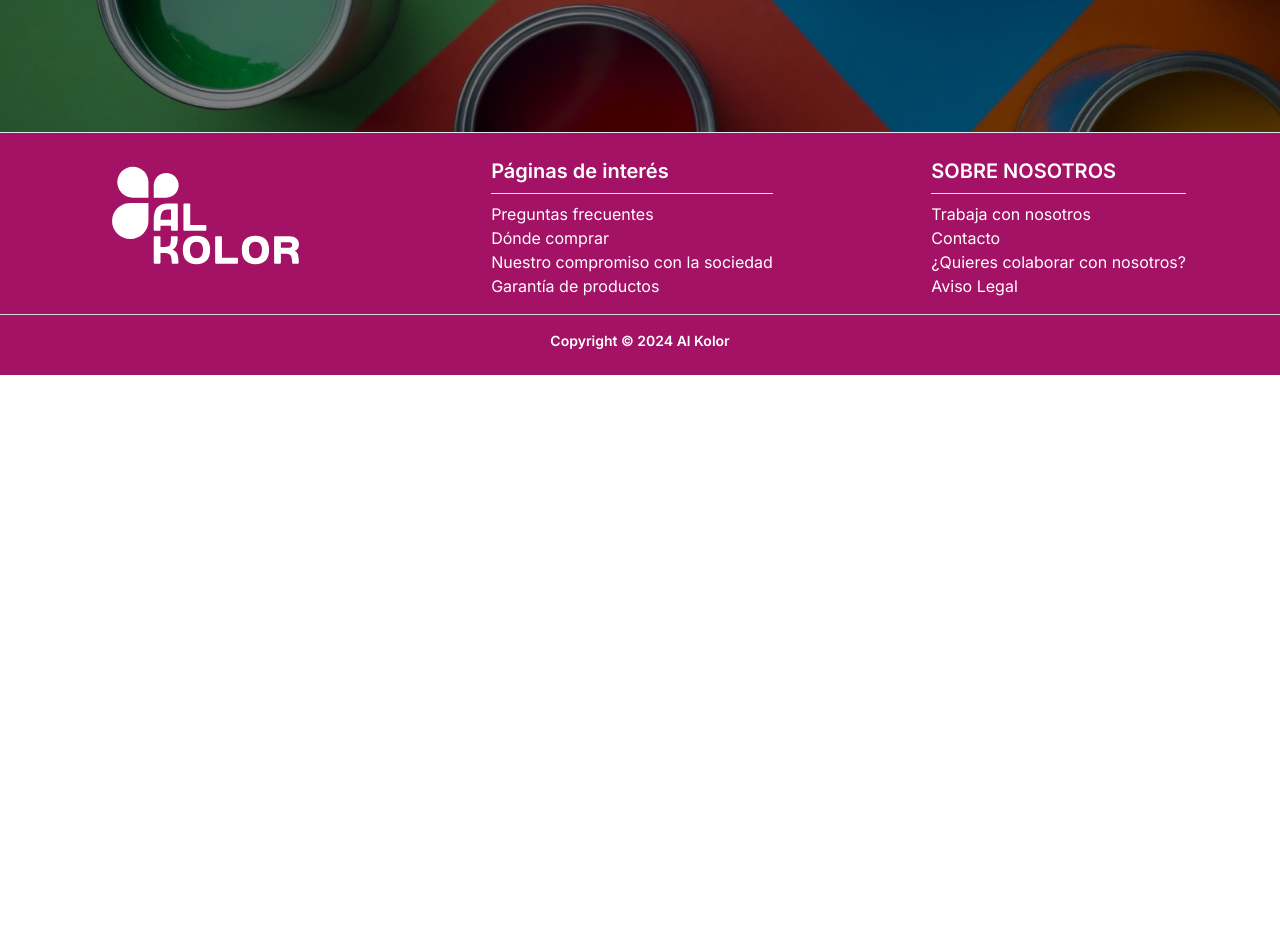
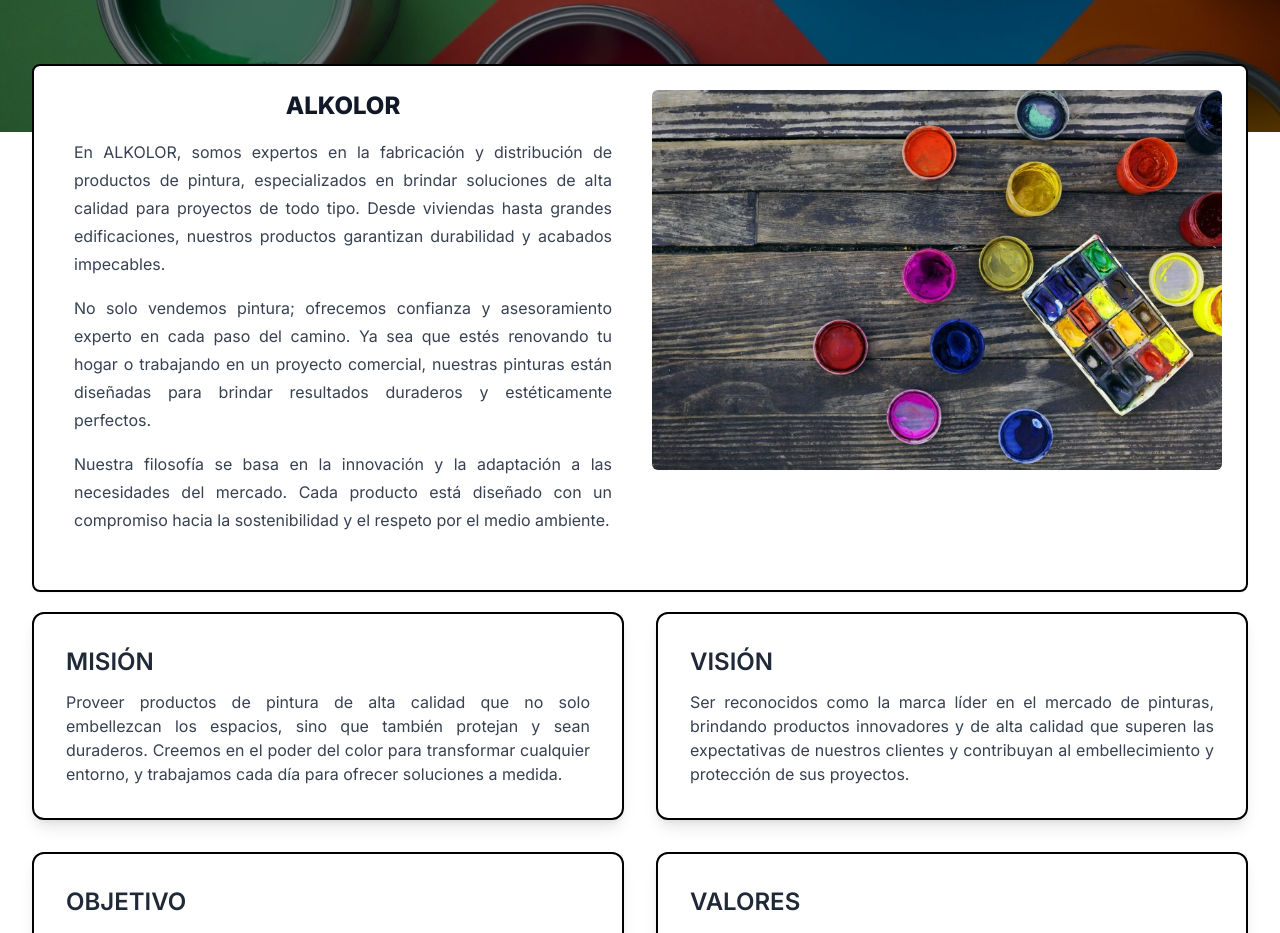
Before and after one commit to La-herramienta/alkolorFork, a Next.js app: page /Nosotros in a window 1280 px wide. Shown: the part 300-1233 px from the top of the page. Before the commit the page ends 800 px from the top, so only its background shows below. Built offline with nearby package versions, Linux system fonts and the light colour scheme.

Commit message:
Algunas animaciones de alkolor

```diff
--- a/app/MenuPrincipal.js
+++ b/app/MenuPrincipal.js
@@ -64,7 +64,7 @@
         </div>
         <div className="flex flex-col  pl-14  ">
           <div
-            className={` text-center  flex flex-col h-screen md:h-auto  md:flex md:flex-row  md:items-center md:justify-start  z-[-1] md:z-auto md:static gap-2 absolute  bg-black    md:bg-transparent  w-full left-0 top-full md:w-auto md:py-0  md:pl-0 pl-7 md:opacity-100 opacity-0 right-[-400px] transition-all ease-in   ${
+            className={` text-center  flex flex-col h-screen md:h-auto  md:flex md:flex-row  md:items-center md:justify-start  z-[-1] md:z-auto md:static gap-2 absolute  bg-Principal md:bg-transparent  w-full left-0 top-full md:w-auto md:py-0  md:pl-0 pl-7 md:opacity-100 opacity-0 right-[-400px] transition-all ease-in   ${
               isOpen ? ` right-0 py-11 opacity-100` : `hidden`
             }`}
           >
--- a/app/Nosotros/page.js
+++ b/app/Nosotros/page.js
@@ -1,10 +1,134 @@
+"use client";
 import TitleSection from "@/components/TitleSection";
 import React from "react";
+import { motion } from "framer-motion";
+import { Card, CardContent } from "@/components/ui/card";
+import Image from "next/image";
 
 const Nosotros = () => {
+  const sectionVariants = {
+    hidden: { opacity: 0, y: 50 },
+    visible: { opacity: 1, y: 0 },
+  };
+  const Data = [
+    {
+      id: 1,
+      title: "MISIÓN",
+      icon: "/Nosotros/Mision.png",
+      description:
+        "Proveer productos de pintura de alta calidad que no solo embellezcan los espacios, sino que también protejan y sean duraderos. Creemos en el poder del color para transformar cualquier entorno, y trabajamos cada día para ofrecer soluciones a medida.",
+    },
+    {
+      id: 2,
+      title: "VISIÓN",
+      icon: "/Nosotros/Vision.png",
+      description:
+        "Ser reconocidos como la marca líder en el mercado de pinturas, brindando productos innovadores y de alta calidad que superen las expectativas de nuestros clientes y contribuyan al embellecimiento y protección de sus proyectos.",
+    },
+    {
+      id: 3,
+      title: "OBJETIVO",
+      icon: "/Nosotros/Objetivos.png",
+      description:
+        "Ofrecer una amplia gama de productos que se adapten a cada necesidad, desde pinturas para pared y vinilos, hasta soluciones especializadas como pinturas acrílicas fluorescentes y barnices, con un enfoque en calidad y sostenibilidad.",
+    },
+    {
+      id: 4,
+      title: "VALORES",
+      icon: "/Nosotros/Valores.png",
+      description:
+        "Nuestros valores fundamentales incluyen la innovación, la calidad, y el compromiso con la sostenibilidad. Trabajamos para garantizar la satisfacción del cliente y contribuir al cuidado del medio ambiente en cada etapa de producción.",
+    },
+  ];
+
   return (
     <div>
       <TitleSection title={"Nosotros"} image="/Banner/BannerNosotros.webp" />
+
+      <div className="py-7 w-full h-full container shadow-md -mt-24 space-y-5">
+        <Card className="border-black border-2">
+          <CardContent className="grid w-full grid-cols-1 my-auto mt-6 mb-8 lg:grid-cols-2 gap-6">
+            <motion.div
+              className="flex flex-col justify-center items-center text-base font-normal leading-7 w-full px-2 lg:px-4 text-gray-700 text-justify space-y-4"
+              initial="hidden"
+              whileInView="visible"
+              viewport={{ once: true }}
+              transition={{ duration: 0.6, ease: "easeOut" }}
+              variants={sectionVariants}
+            >
+              <h1 className="text-xl font-extrabold leading-tight lg:text-2xl text-gray-900 uppercase">
+                ALKOLOR
+              </h1>
+              <p>
+                En ALKOLOR, somos expertos en la fabricación y distribución de
+                productos de pintura, especializados en brindar soluciones de
+                alta calidad para proyectos de todo tipo. Desde viviendas hasta
+                grandes edificaciones, nuestros productos garantizan durabilidad
+                y acabados impecables.
+              </p>
+              <p>
+                No solo vendemos pintura; ofrecemos confianza y asesoramiento
+                experto en cada paso del camino. Ya sea que estés renovando tu
+                hogar o trabajando en un proyecto comercial, nuestras pinturas
+                están diseñadas para brindar resultados duraderos y
+                estéticamente perfectos.
+              </p>
+              <p>
+                Nuestra filosofía se basa en la innovación y la adaptación a las
+                necesidades del mercado. Cada producto está diseñado con un
+                compromiso hacia la sostenibilidad y el respeto por el medio
+                ambiente.
+              </p>
+            </motion.div>
+            <motion.div
+              className="w-full"
+              initial="hidden"
+              whileInView="visible"
+              viewport={{ once: true }}
+              transition={{ duration: 0.8, ease: "easeOut" }}
+              variants={sectionVariants}
+            >
+              <Image
+                className="w-full rounded-md"
+                src="/Banner/BannerNosotros1.jpg"
+                alt="header image"
+                layout="responsive"
+                width={1200}
+                height={600}
+              />
+            </motion.div>
+          </CardContent>
+        </Card>
+        <div className="grid grid-cols-1 gap-6 md:gap-8 md:grid-cols-2">
+          {Data.map((item, index) => {
+            return (
+              <motion.div
+                key={index}
+                className="p-8 space-y-3 border-2 border-black rounded-xl shadow-lg bg-white"
+                initial="hidden"
+                whileInView="visible"
+                viewport={{ once: true }}
+                transition={{
+                  delay: index * 0.2,
+                  duration: 0.6,
+                  ease: "easeOut",
+                }}
+                variants={{
+                  hidden: { opacity: 0, scale: 0.9, y: 50 },
+                  visible: { opacity: 1, scale: 1, y: 0 },
+                }}
+              >
+                <div className="flex justify-start gap-x-2 items-center">
+                  <h1 className="text-2xl font-semibold text-gray-800 capitalize">
+                    {item.title}
+                  </h1>
+                </div>
+                <p className="text-gray-700 text-justify">{item.description}</p>
+              </motion.div>
+            );
+          })}
+        </div>
+      </div>
     </div>
   );
 };
--- a/app/page.js
+++ b/app/page.js
@@ -165,9 +165,23 @@
                   <Link
                     href={`/Productos?Categoria=${categoria?.id}`}
                     key={index}
-                    className="  relative "
+                    className="   "
                   >
-                    <div className="  h-full relative   overflow-hidden group ">
+                    <motion.div
+                      initial="hidden"
+                      whileInView="visible"
+                      viewport={{ once: true }}
+                      transition={{
+                        delay: index * 0.2,
+                        duration: 0.6,
+                        ease: "easeOut",
+                      }}
+                      variants={{
+                        hidden: { opacity: 0, scale: 0.9, y: 50 },
+                        visible: { opacity: 1, scale: 1, y: 0 },
+                      }}
+                      className="  h-full relative   overflow-hidden group "
+                    >
                       <div className=" absolute -bottom-10 group-hover:top-0 left-0 w-full h-full group-hover:bg-Principal transition-all ease-in-out duration-500  ">
                         <div className="w-full h-full   p-5   relative">
                           <div className="absolute bottom-0 group-hover:bottom-24 text-white  text-left   transition-all ease-in-out duration-500 ">
@@ -188,13 +202,26 @@
                           className="w-full z-0  h-full object-contain  "
                         />
                       )}
-                    </div>
+                    </motion.div>
                   </Link>
                 ))}
               </div>
             </div>
 
-            <div className="">
+            <motion.div
+              initial="hidden"
+              whileInView="visible"
+              viewport={{ once: true }}
+              transition={{
+                duration: 0.6,
+                ease: "easeOut",
+              }}
+              variants={{
+                hidden: { opacity: 0, scale: 0.9, y: 50 },
+                visible: { opacity: 1, scale: 1, y: 0 },
+              }}
+              className=""
+            >
               <div className="space-y-4">
                 <div className=" max-w-2xl text-center mx-auto">
                   <h1 className="block font-semibold text-gray-800 text-4xl md:text-5xl lg:text-6xl ">
@@ -213,9 +240,24 @@
                   );
 
                   return (
+                    <motion.div
+                      initial="hidden"
+                      whileInView="visible"
+                      viewport={{ once: true }}
+                      transition={{
+                        delay: index * 0.2,
+                        duration: 0.6,
+                        ease: "easeOut",
+                      }}
+                      variants={{
+                        hidden: { opacity: 0, scale: 0.9, y: 50 },
+                        visible: { opacity: 1, scale: 1, y: 0 },
+                      }}
+                      key={item.id}
+                      className="w-full"
+                    >
                       <Link
                         href={`/Productos?ProductoId=${item.id}`}
-                      key={item.id}
                         className="w-full mx-auto"
                       >
                         <div className="block mb-4 mx-auto border-b border-slate-300 pb-2 max-w-[360px]"></div>
@@ -247,10 +289,11 @@
                           </div>
                         </div>
                       </Link>
+                    </motion.div>
                   );
                 })}
               </div>
-            </div>
+            </motion.div>
           </div>
         </div>
         <div className="grid grid-cols-1 lg:grid-cols-2 gap-4 bg-white  ">
```
Also changed, not shown: public/Banner/BannerNosotros1.jpg (added). Lines whose indentation alone changed are shown as unchanged.
